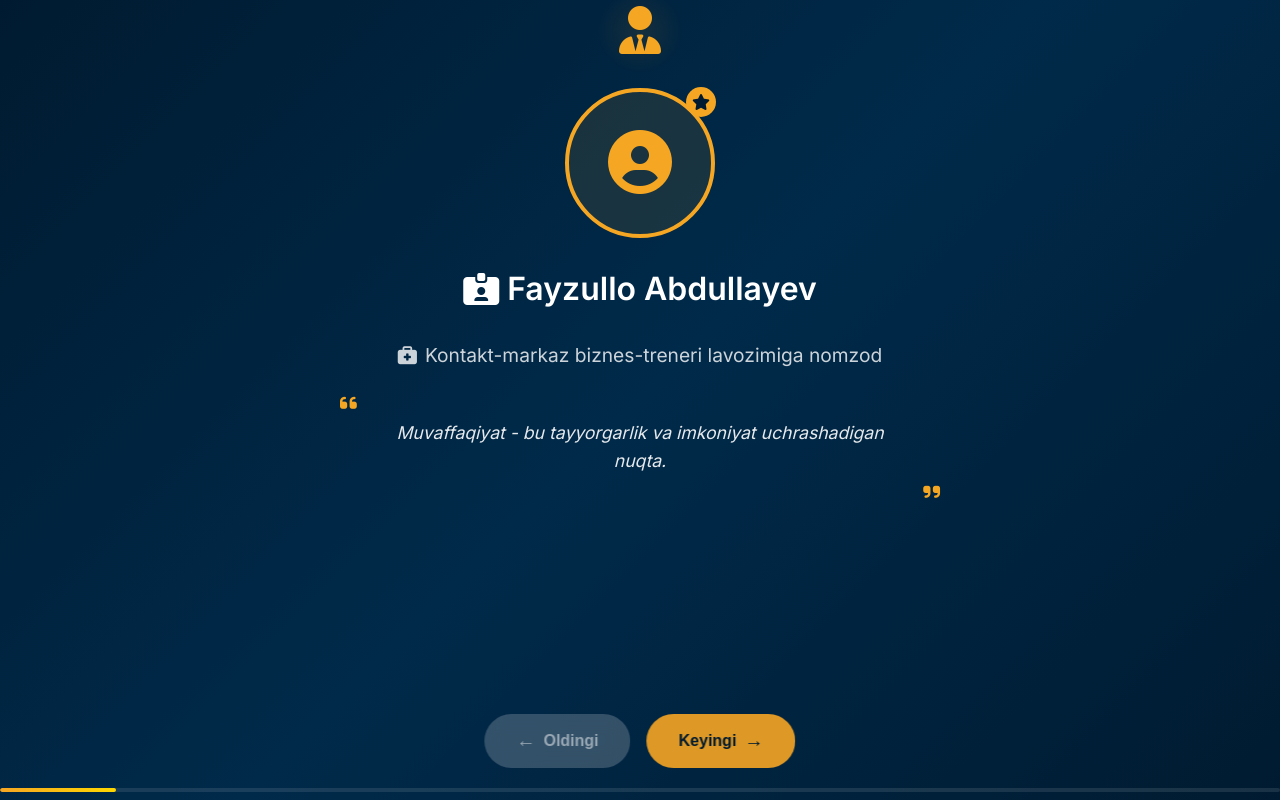
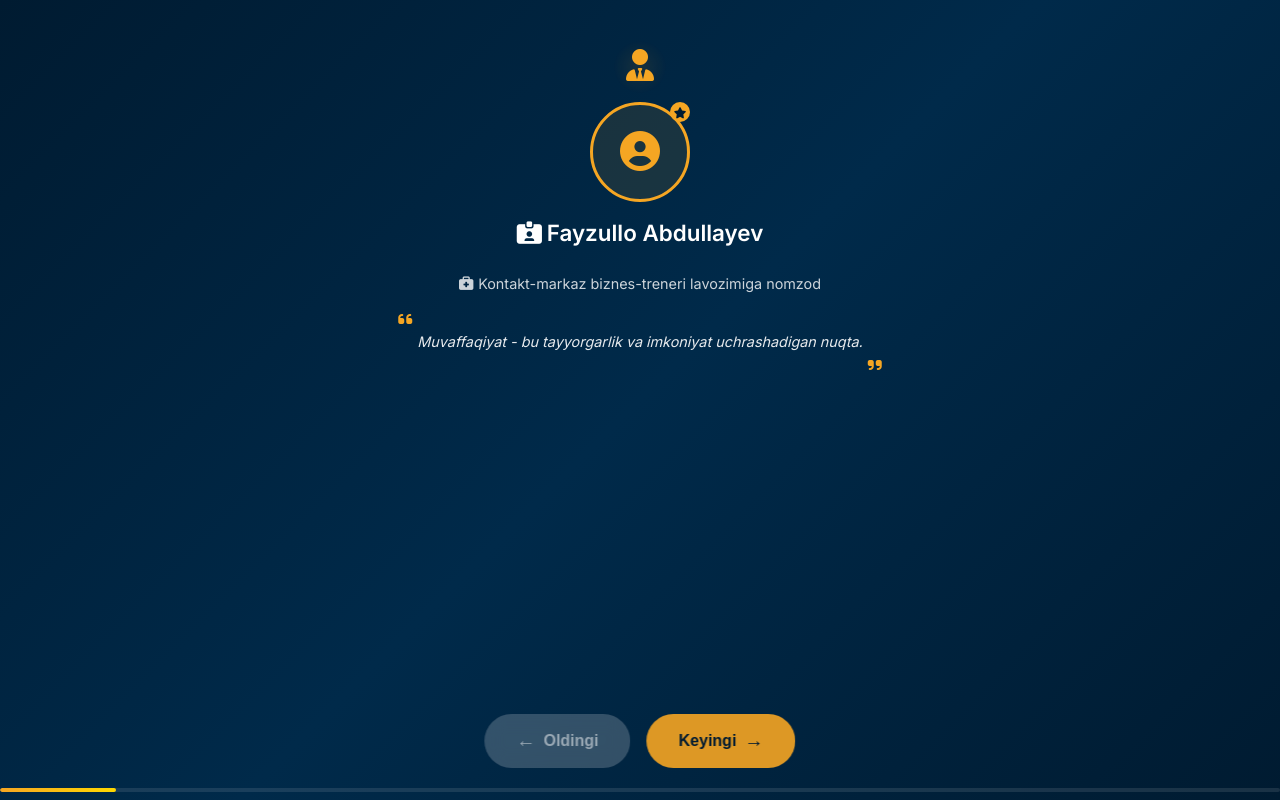
Before and after one commit to kamilov2/presentation, a plain HTML site: page index.html in a window 1280 px wide. Drawn offline with nearby package versions, Linux system fonts and the light colour scheme.

Commit message:
first commit

```diff
--- a/css/style.css
+++ b/css/style.css
@@ -108,15 +108,15 @@ p {
     display: flex;
     flex-direction: column;
     align-items: center;
-    gap: 1rem;
-    margin-bottom: 3rem;
+    gap: 0.6rem;
+    margin-bottom: 1.5rem;
 }
 
 .profile-header {
     display: flex;
     flex-direction: column;
     align-items: center;
-    gap: 1rem;
+    gap: 0.6rem;
 }
 
 .profile-icon-container {
@@ -125,7 +125,7 @@ p {
 }
 
 .profile-icon {
-    font-size: 3rem;
+    font-size: 2rem;
     color: #F5A623;
     position: relative;
     z-index: 2;
@@ -136,8 +136,8 @@ p {
     top: 50%;
     left: 50%;
     transform: translate(-50%, -50%);
-    width: 80px;
-    height: 80px;
+    width: 50px;
+    height: 50px;
     background: radial-gradient(circle, rgba(245, 166, 35, 0.3) 0%, transparent 70%);
     border-radius: 50%;
     animation: pulse 2s infinite;
@@ -150,36 +150,36 @@ p {
 }
 
 .profile-image {
-    width: 150px;
-    height: 150px;
+    width: 100px;
+    height: 100px;
     border-radius: 50%;
-    border: 4px solid #F5A623;
+    border: 3px solid #F5A623;
     display: flex;
     align-items: center;
     justify-content: center;
     background: rgba(245, 166, 35, 0.1);
-    margin: 1rem 0;
+    margin: 0.5rem 0;
     position: relative;
 }
 
 .profile-placeholder {
-    font-size: 4rem;
+    font-size: 2.5rem;
     color: #F5A623;
 }
 
 .profile-badge {
     position: absolute;
-    top: -5px;
-    right: -5px;
-    width: 30px;
-    height: 30px;
+    top: -3px;
+    right: -3px;
+    width: 20px;
+    height: 20px;
     background: #F5A623;
     border-radius: 50%;
     display: flex;
     align-items: center;
     justify-content: center;
     color: #001B31;
-    font-size: 1rem;
+    font-size: 0.7rem;
     animation: bounce 2s infinite;
 }
 
@@ -190,33 +190,33 @@ p {
 }
 
 .profile-name {
-    font-size: 2rem;
+    font-size: 1.4rem;
     color: #ffffff;
     display: flex;
     align-items: center;
-    gap: 0.5rem;
+    gap: 0.3rem;
 }
 
 .profile-position {
-    font-size: 1.2rem;
+    font-size: 0.9rem;
     color: rgba(255, 255, 255, 0.8);
     display: flex;
     align-items: center;
-    gap: 0.5rem;
+    gap: 0.3rem;
 }
 
 .quote {
     font-style: italic;
-    font-size: 1.1rem;
+    font-size: 0.9rem;
     color: rgba(255, 255, 255, 0.9);
-    max-width: 600px;
+    max-width: 500px;
     position: relative;
-    padding: 1rem 2rem;
+    padding: 0.6rem 1.2rem;
 }
 
 .quote i {
     color: #F5A623;
-    font-size: 1.2rem;
+    font-size: 1rem;
 }
 
 .quote i:first-child {
@@ -2199,12 +2199,12 @@ p {
     }
 
     .profile-image {
-        width: 100px;
-        height: 100px;
+        width: 60px;
+        height: 60px;
     }
 
     .profile-placeholder {
-        font-size: 2.5rem;
+        font-size: 1.5rem;
     }
 
 
```
